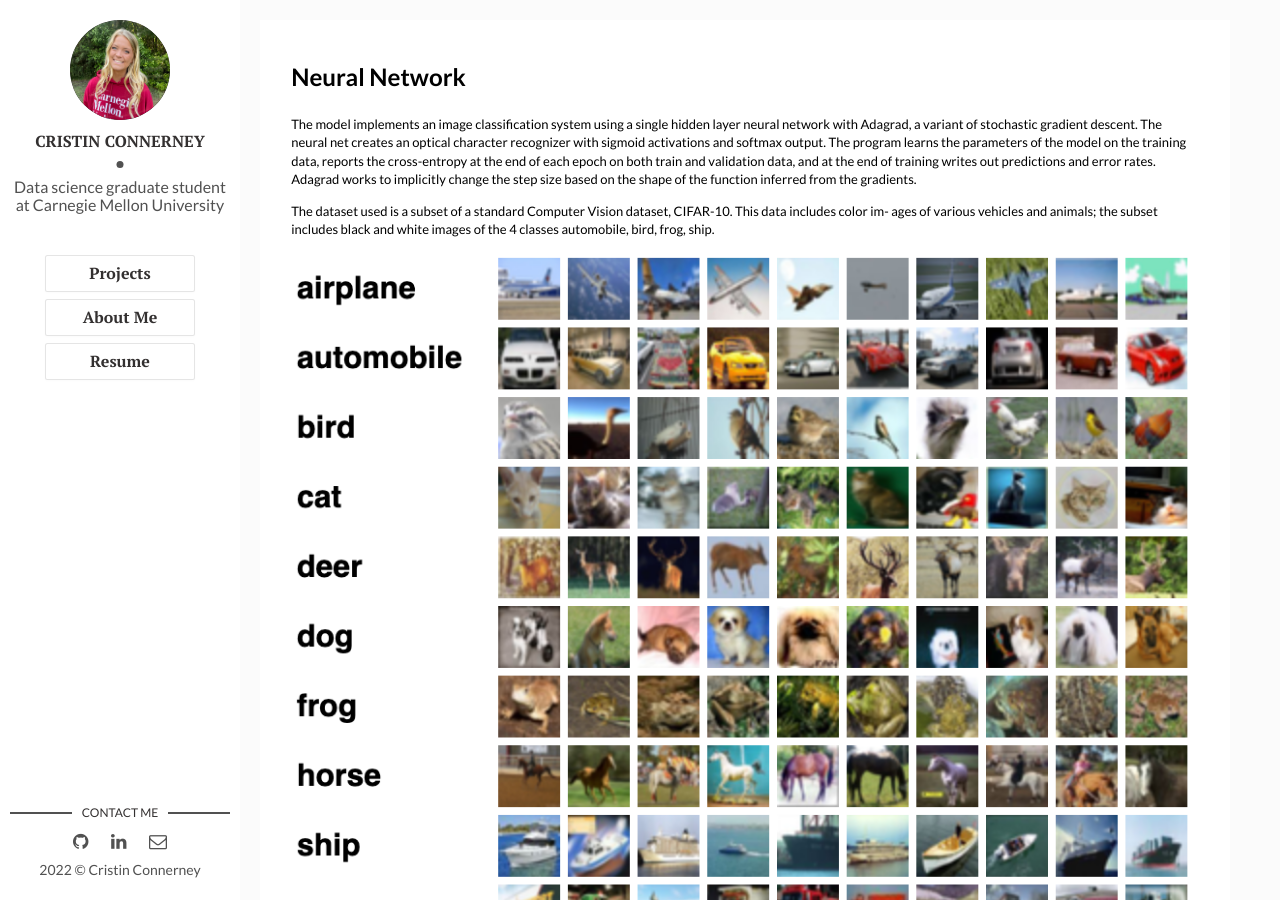
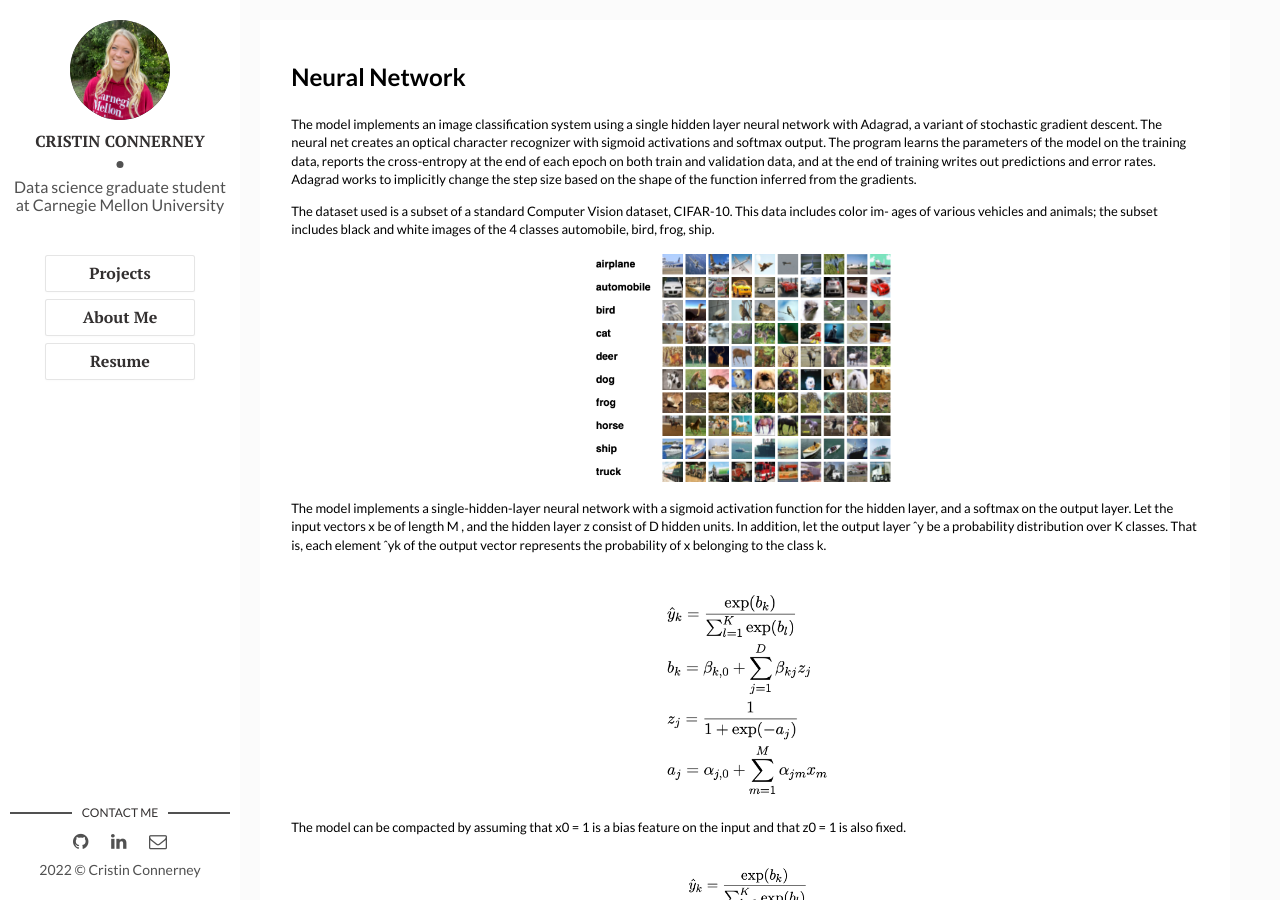
Before and after one commit to Cconnerney/cconnerney.github.io, a Jekyll site: the page built from _posts/2022-06-11-NN.markdown, in a window 1280 px wide and 900 px high. Built offline with Jekyll 4.4.1, drawn with Linux system fonts in a browser that asks for light colours; nearby versions of some CDN libraries; library files that are not in the unit come from our copies; comment, search, counter and statistics services are not loaded.

Commit message:
Update 2022-06-11-NN.markdown

```diff
--- a/_posts/2022-06-11-NN.markdown
+++ b/_posts/2022-06-11-NN.markdown
@@ -141,23 +141,23 @@
 ages of various vehicles and animals; the subset includes black and white images of the 4 classes automobile,
 bird, frog, ship. </p>
 
-<img src="/assets/img/cifar.png">
+<img src="/assets/img/cifar.png" style="max-width:300px;width:100%">
 
 <p>The model implements a single-hidden-layer neural network with a sigmoid activation function for the
 hidden layer, and a softmax on the output layer. Let the input vectors x be of length M , and the hidden layer
 z consist of D hidden units. In addition, let the output layer ˆy be a probability distribution over K classes.
 That is, each element ˆyk of the output vector represents the probability of x belonging to the class k. </p>
 
-<img src="/assets/img/math1.png">
+<img src="/assets/img/math1.png" style="max-width:200px;width:100%">
 
 <p>The model can be compacted by assuming that x0 = 1 is a bias feature on the input and that z0 = 1 is also
 fixed.</p>
 
-<img src="/assets/img/math2.png">
+<img src="/assets/img/math2.png" style="max-width:150px;width:100%">
 
 <p>The objective function for training the neural network is the average cross entropy over the training dataset. The objective function is optimized during training using stochastic gradient descent (SGD), where the gradient of the parameters for each training example is computed via backpropagation.</p>
 
-<img src="/assets/img/math3.png">
+<img src="/assets/img/math3.png" style="max-width:250px;width:100%">
 
 </div>
 </div>
```
